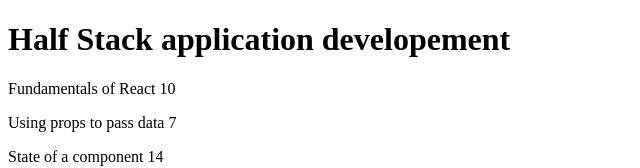
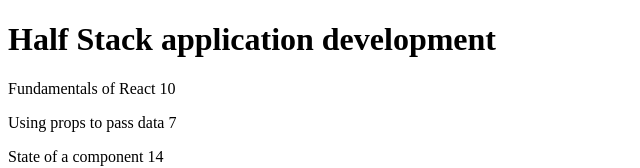
Before and after one commit to praveen299k/courseinfo, a React (Vite) app: page / in a window 1280 px wide. Shown: the top 168 px of the page, without its empty margins (0-640 px from the left). Built offline with nearby package versions, Linux system fonts and the light colour scheme.

Commit message:
refactor: put all App component local variables into single object i.e. course

```diff
--- a/src/App.jsx
+++ b/src/App.jsx
@@ -10,44 +10,49 @@
   );
 };
 
-const Content = ({ part1, part2, part3 }) => {
+const Content = ({ parts }) => {
   return (
     <div>
-      <Parts {...part1} />
-      <Parts {...part2} />
-      <Parts {...part3} />
+      <Parts {...parts[0]} />
+      <Parts {...parts[1]} />
+      <Parts {...parts[2]} />
     </div>
   );
 };
 
-const Total = ({ part1, part2, part3 }) => {
+const Total = ({ parts }) => {
   return (
     <p>
-      Number of exercises {part1.exercises + part2.exercises + part3.exercises}
+      Number of exercises{" "}
+      {parts[0].exercises + parts[1].exercises + parts[2].exercises}
     </p>
   );
 };
 
 const App = () => {
-  const course = "Half Stack application developement";
-  const part1 = {
+  const course = {
+    name: "Half Stack application development",
+    parts: [
+      {
         name: "Fundamentals of React",
         exercises: 10,
-  };
-  const part2 = {
+      },
+      {
         name: "Using props to pass data",
         exercises: 7,
-  };
-  const part3 = {
+      },
+      {
         name: "State of a component",
         exercises: 14,
+      },
+    ],
   };
 
   return (
     <div>
-      <Header course={course} />
-      <Content part1={part1} part2={part2} part3={part3} />
-      <Total part1={part1} part2={part2} part3={part3} />
+      <Header course={course.name} />
+      <Content parts={course.parts} />
+      <Total parts={course.parts} />
     </div>
   );
 };
```
Lines whose indentation alone changed are shown as unchanged.
